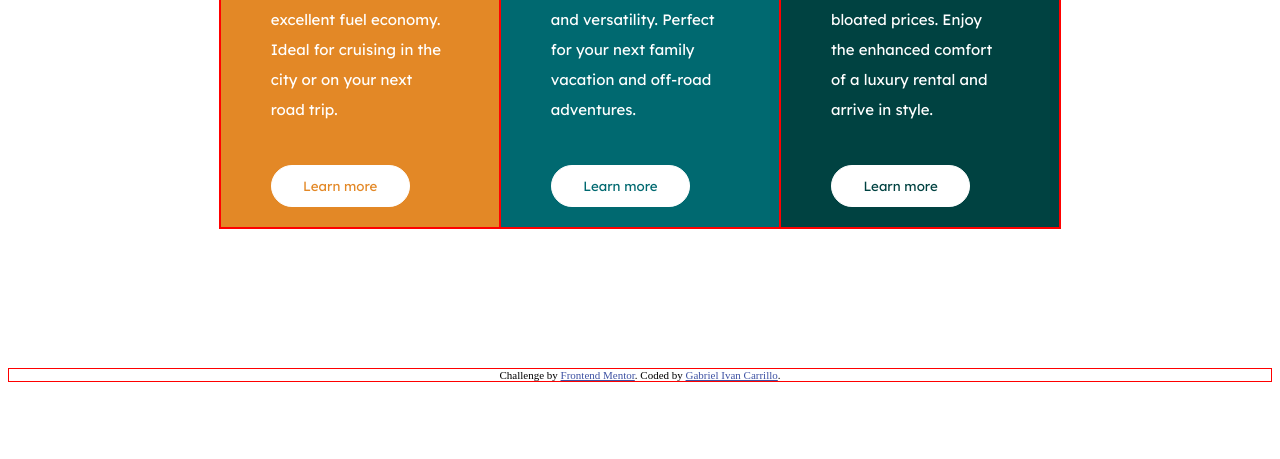
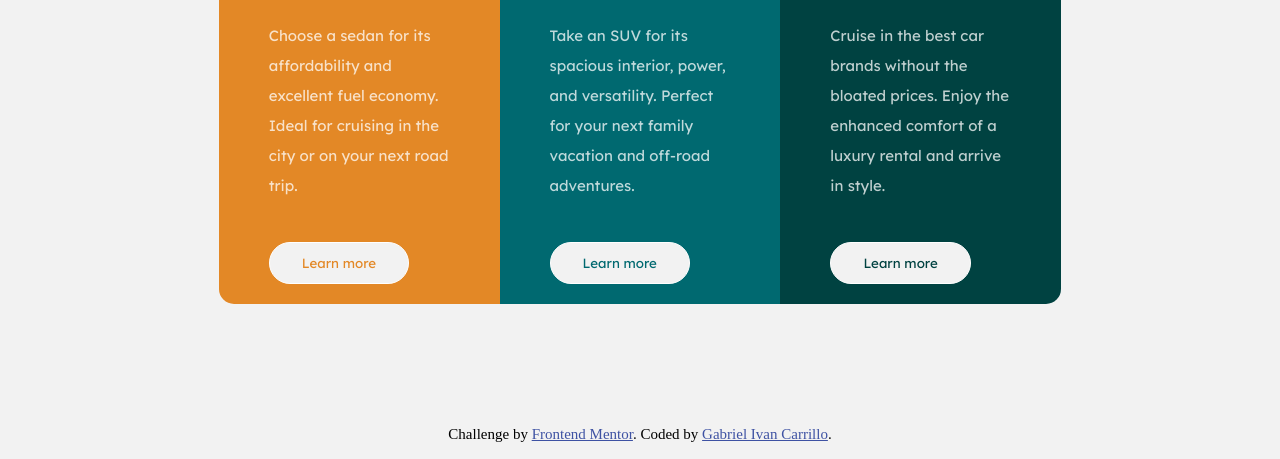
Before and after one commit to GabrielCarrillo93/3-column-preview-card, a plain HTML site: page index.html in a window 1280 px wide. Shown: the part 357-816 px from the top of the page. Drawn offline with Linux system fonts and the light colour scheme.

Commit message:
finished

```diff
--- a/css/styles.css
+++ b/css/styles.css
@@ -21,13 +21,13 @@ html{
 
 [class*="col-"] {
     float: left;
-    border: 1px solid red;
 }
 body{
     min-height: 100vh;
     display: grid;
     place-items: center;
     justify-items: center;
+    background-color: hsl(0, 0%, 95%);
 }
 
 section{
@@ -51,13 +51,14 @@ h1, h2{
     font-size: 3rem;
     font-family: 'Big Shoulders Display';
     font-weight: 700;
+    color: hsl(0, 0%, 95%);
 }
 
 p{
     font-family: 'Lexend Deca';
     font-weight: 400;
     line-height: 2rem;
-    font-size: 0.9;
+    color: hsla(0, 0%, 100%, 0.75)
 }
 
 
@@ -71,7 +72,7 @@ section{
 }
 
 button{
-    background-color: white;
+    background-color: hsl(0, 0%, 95%);
     border-radius: 25px;
     padding: 0.8rem;
     font-family: 'Lexend Deca';
@@ -83,31 +84,46 @@ button{
 
 .sed{
     background-color: hsl(31, 77%, 52%);
+    border-top-left-radius: 15px;
+    border-bottom-left-radius: 15px;
 }
-
 .sed button{
     color:hsl(31, 77%, 52%)
 }
+.sed button:hover{
+    background-color: hsl(31, 77%, 52%);
+    color: hsl(0, 0%, 95%);
+}
+
 .suv{
     background-color: hsl(184, 100%, 22%);
+
 }
-
 .suv button{
     color:hsl(184, 100%, 22%)
+}
+.suv button:hover{
+    background-color: hsl(184, 100%, 22%);
+    color: hsl(0, 0%, 95%);
 }
 
 .lux{
     background-color: hsl(179, 100%, 13%);
+    border-top-right-radius: 15px;
+    border-bottom-right-radius: 15px;
 }
 .lux button{
     color: hsl(179, 100%, 13%);
+}
+.lux button:hover{
+    color:hsl(0, 0%, 95%);
+    background-color: hsl(179, 100%, 13%);
 }
 
 
 @media only screen and (max-width: 768px) {
     [class*="col-"] {
         float: left;
-        border: 1px solid red;
         width: 100%;
     }
 
@@ -119,13 +135,22 @@ button{
     .sed{
         border-top-left-radius: 15px;
         border-top-right-radius: 15px;
+        border-bottom-left-radius: 0;
     }
 
     .lux{
         border-bottom-right-radius: 15px;
         border-bottom-left-radius: 15px;
+        border-top-right-radius: 0;
     }
 }
 
-.attribution { font-size: 11px; text-align: center; }
-.attribution a { color: hsl(228, 45%, 44%); }
+.attribution {
+    font-size: 15px;
+    text-align: center;
+    position: fixed;
+    bottom: 0;
+}
+.attribution a {
+    color: hsl(228, 45%, 44%);
+}
```
